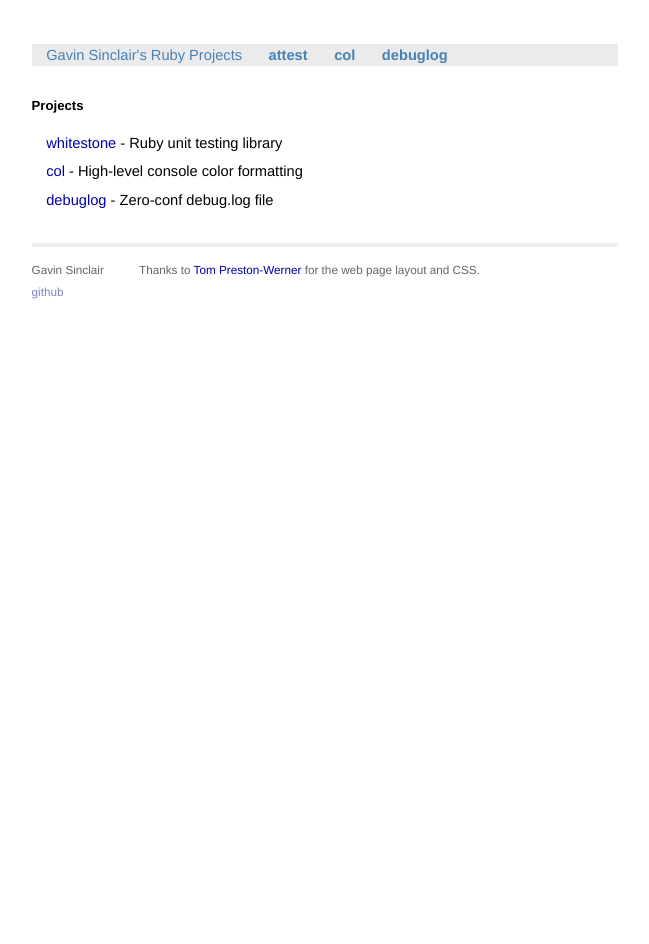
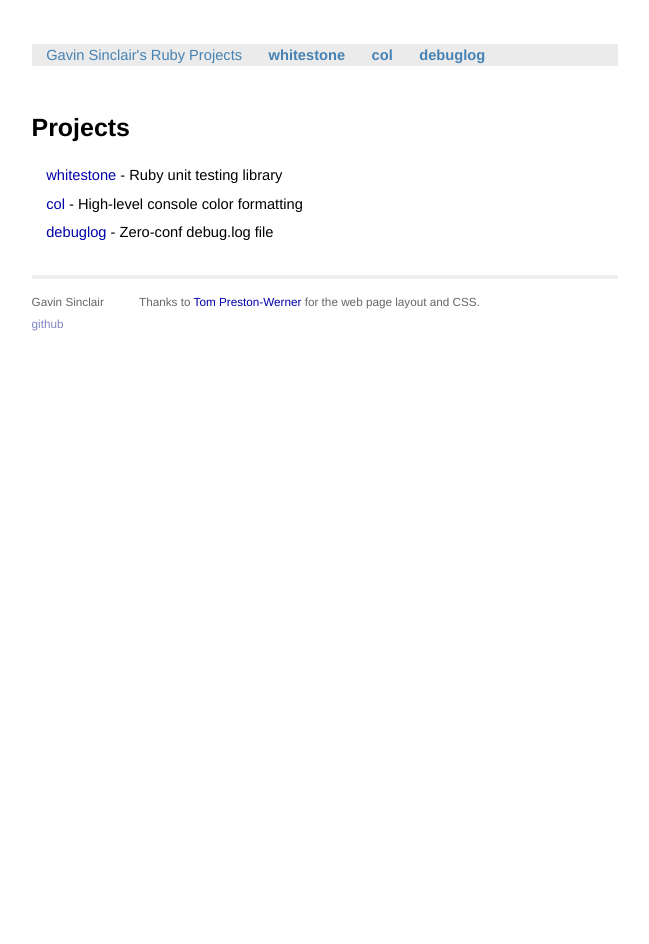
Before and after one commit to gsinclair/gsinclair.github.com, a Jekyll site: the page built from index.html, in a window 1280 px wide. Shown: the whole page, without its empty margins (315-964 px from the left). Built offline with Jekyll 4.4.1, drawn with Linux system fonts in a browser that asks for light colours.

Commit message:
layouts, css

```diff
--- a/_layouts/default.html
+++ b/_layouts/default.html
@@ -16,7 +16,7 @@
 <div class="site">
   <div class="title">
     <a href="/">Gavin Sinclair's Ruby Projects</a>
-    <a class="extra" href="/attest.html">attest</a>
+    <a class="extra" href="/whitestone.html">whitestone</a>
     <a class="extra" href="/col.html">col</a>
     <a class="extra" href="/debuglog.html">debuglog</a>
   </div>
--- a/css/screen.css
+++ b/css/screen.css
@@ -30,7 +30,7 @@ h1, h2, h3, h4, h5, h6 {
 
 h1 {
   margin-bottom: 1em;
-  font-size: 90%;
+  font-size: 170%;
 }
 
 h2 {
```
